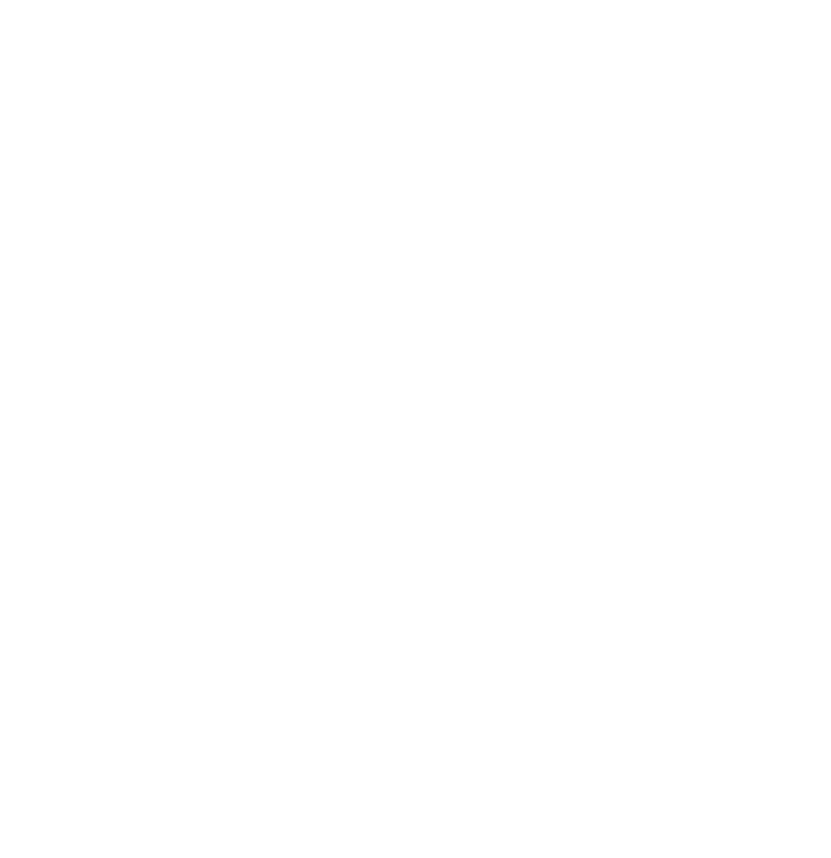
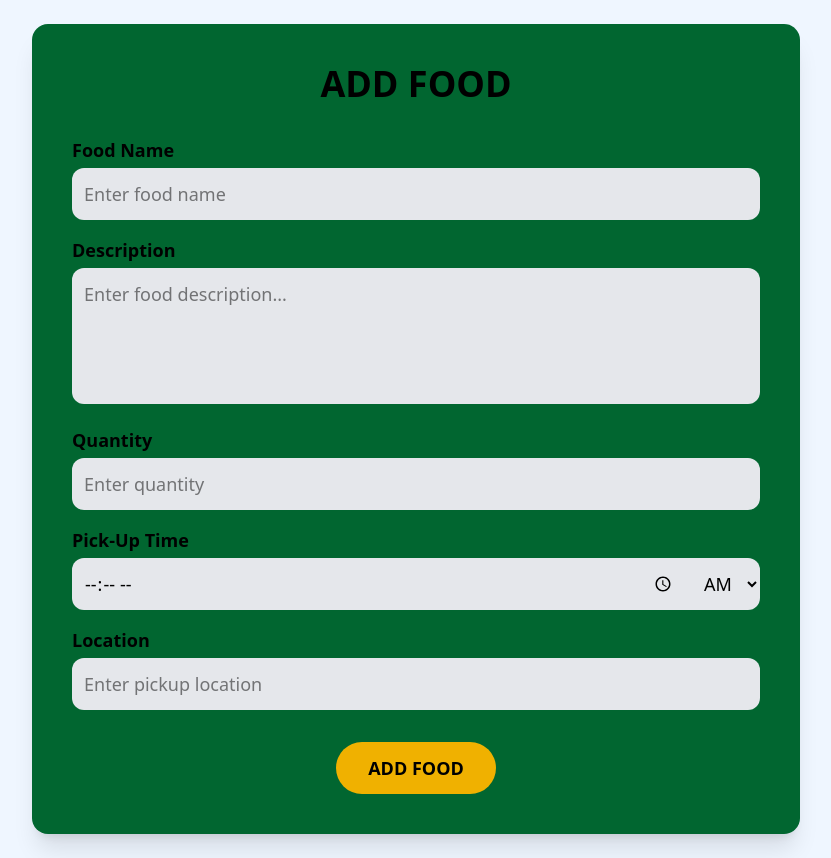
Before and after one commit to rajakokate/SuvidhaShare, a React (Vite) app in the folder frontend/: page /addfood in a window 1280 px wide. Before the commit this address had no page. Shown: the whole page, without its empty margins (224-1055 px from the left). Before the commit the page ends 800 px from the top, so only its background shows below. Built offline with nearby package versions, Linux system fonts and the light colour scheme.

Commit message:
new code of backend

```diff
--- a/frontend/src/App.jsx
+++ b/frontend/src/App.jsx
@@ -35,6 +35,7 @@ const App = () => {
         <Route path="/allfoodlists" element={<AllFoodLists />} />
         <Route path="/aboutus" element={<AboutUs />}/>
         <Route path="/contactus" element={<ContactUs/>}/>
+        <Route path="/addfood" element={<AddFood />}/>
         {/* Default Route (Home page) */}
         <Route
           path="/"
--- a/frontend/src/components/AddFoodList.jsx
+++ b/frontend/src/components/AddFoodList.jsx
@@ -1,14 +1,15 @@
 import React, { useState } from "react";
 import axios from "axios";
+import {useEffect} from "react";
 
 const AddFood = () => {
   const [addFood, setAddfood] = useState({
     title: "",
     description: "",
     quantity: "",
-    expiryTime: "",
+    pickupTime: "",
     timePeriod: "AM",
-    address: "",
+    location: "",
     });
 
     const [success, setSuccess] = useState("");
@@ -20,23 +21,41 @@ const AddFood = () => {
 
     const handleSubmit = async (e) => {
       e.preventDefault();
-
+      const token = localStorage.getItem('user');
      try {
-
-          const response = await axios.post("http://localhost:5000/api/v1/food/add", addFood);
-
-          setSuccess(response.data.message);
-          setFormData({ title: "",
+          const response = await axios.post('http://localhost:5000/api/v1/food/add', addFood,
+            {
+              headers: {
+                Authorization: `Bearer ${token}`,
+                "Content-Type": "application/json",
+              },
+            }
+          );
+          console.log(response);
+          setSuccess("Food added successfully!");
+          setError("");
+          setAddfood({ title: "",
             description: "",
             quantity: "",
-            expiryTime: "",
-            timePeriod: "AM",
-            address: "", });
+            pickupTime: "",
+            locstion: "", });
         } catch (err) {
+          console.error(err);
           setError(err.response?.data?.error || "Something went wrong!");
           setSuccess("");
         }
       };
+
+      useEffect(() => {
+        if (success || error) {
+          const timer = setTimeout(() => {
+            setSuccess("");
+            setError("");
+          }, 3000);
+          return () => clearTimeout(timer);
+        }
+      }, [success, error]);
+
 
   return (
     <>
@@ -96,9 +115,9 @@ const AddFood = () => {
               <div className="flex">
                 <input
                   type="time"
-                   name="expiryTime"
+                   name="pickupTime"
                   className="w-full p-3 rounded-l-xl bg-gray-200 border-none focus:ring-2 focus:ring-green-500 text-lg"
-                  value={addFood.expiryTime}
+                  value={addFood.pickupTime}
                   onChange={handleChange}
                   required
                 />
@@ -120,10 +139,10 @@ const AddFood = () => {
               <label className="block text-black font-semibold mb-1 text-lg">Location</label>
               <input
                 type="text"
-                name="address"
+                name="location"
                 placeholder="Enter pickup location"
                 className="w-full p-3 rounded-xl bg-gray-200 border-none focus:ring-2 focus:ring-green-500 text-lg"
-                value={addFood.address}
+                value={addFood.location}
                 onChange={handleChange}
                 required
               />
--- a/frontend/src/pages/AllFoodLists.jsx
+++ b/frontend/src/pages/AllFoodLists.jsx
@@ -12,7 +12,7 @@ export default function AllFoodLists() {
     useEffect(() => {
         const fetchData = async () => {
             try {
-                const response = await axios.get('/food/add');
+                const response = await axios.get('http://localhost:5000/api/v1/food/add',);
                 setFoodData(response.data);
                 setLoading(false);
             } catch (err) {
@@ -33,8 +33,7 @@ export default function AllFoodLists() {
                 <h3 className="text-2xl">{item.title}</h3>
                 <p className="text-lg">{item.description}</p>
                 <p className="text-lg">{item.quantity}</p>
-                <p className="text-lg">{item.expiryTime}</p>
-                <p className="text-lg">{item.address}</p>
+                <p className="text-lg">{item.location}</p>
                 <p>{item.timestamps ? 'Available' : 'Not Available'}</p>
             </div>
         </div>
```
Also changed, not shown: 2 other files (tests, documents, lock files or other folders).
